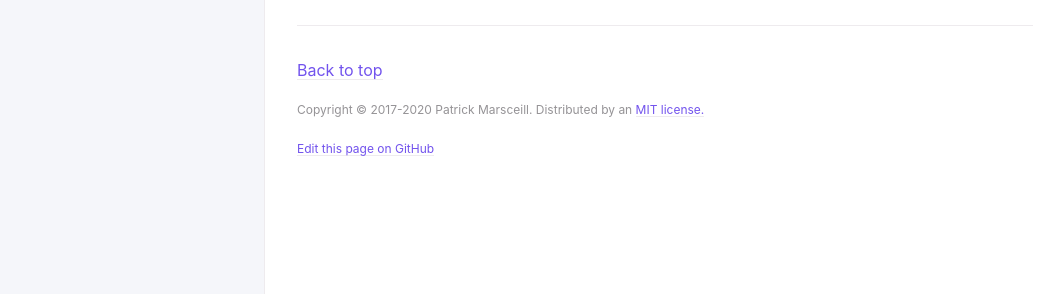
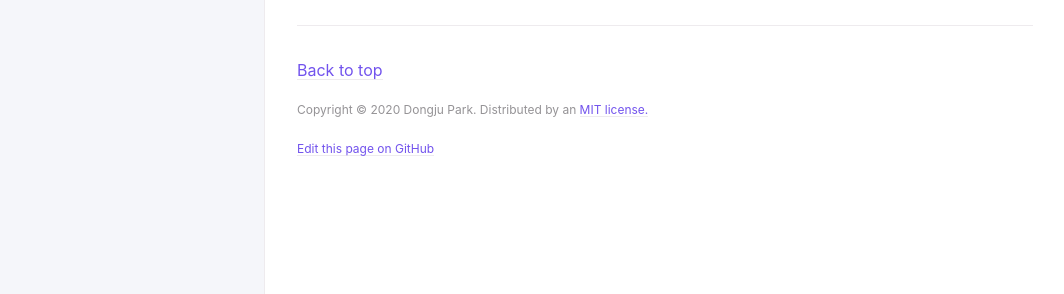
Before and after one commit to toriving/prml, a Jekyll site: the page built from docs/utilities/utilities.md, in a window 1280 px wide. Shown: the part 483-777 px from the top of the page, without its empty margins (107-1171 px from the left). Built offline with Jekyll 4.4.1, drawn with Linux system fonts in a browser that asks for light colours; part of the change alters nothing that is shown.

Commit message:
Update config

```diff
--- a/_config.yml
+++ b/_config.yml
@@ -57,7 +57,7 @@ heading_anchors: true
 # Aux links for the upper right navigation
 aux_links:
   "Just the Docs on GitHub":
-    - "//github.com/pmarsceill/just-the-docs"
+    - "//github.com/toriving/prml"
 
 # Makes Aux links open in a new tab. Default is false
 aux_links_new_tab: false
@@ -73,7 +73,7 @@ nav_sort: case_insensitive # default, equivalent to nil
 back_to_top: true
 back_to_top_text: "Back to top"
 
-footer_content: "Copyright &copy; 2017-2020 Patrick Marsceill. Distributed by an <a href=\"https://github.com/pmarsceill/just-the-docs/tree/master/LICENSE.txt\">MIT license.</a>"
+footer_content: "Copyright &copy; 2020 Dongju Park. Distributed by an <a href=\"https://github.com/toriving/prml/blob/master/LICENSE.txt\">MIT license.</a>"
 
 # Footer last edited timestamp
 last_edit_timestamp: true # show or hide edit time - page must have `last_modified_date` defined in the frontmatter
@@ -84,7 +84,7 @@ last_edit_time_format: "%b %e %Y at %I:%M %p" # uses ruby's time format: https:/
 # Footer "Edit this page on GitHub" link text
 gh_edit_link: true # show or hide edit this page link
 gh_edit_link_text: "Edit this page on GitHub"
-gh_edit_repository: "https://github.com/pmarsceill/just-the-docs" # the github URL for your repo
+gh_edit_repository: "https://github.com/toriving/prml" # the github URL for your repo
 gh_edit_branch: "master" # the branch that your docs is served from
 gh_edit_view_mode: "tree" # "tree" or "edit" if you want the user to jump into the editor immediately
 
```
